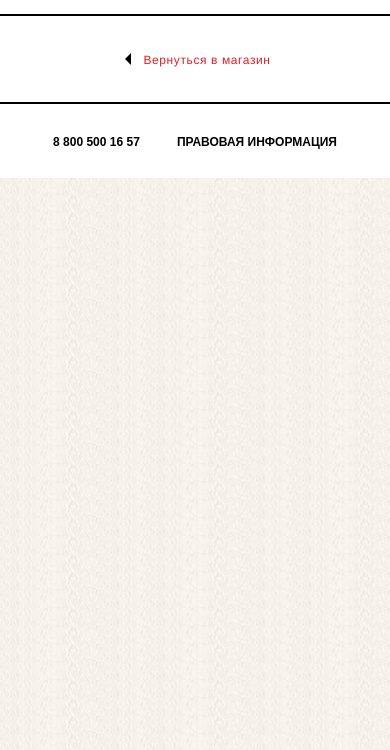
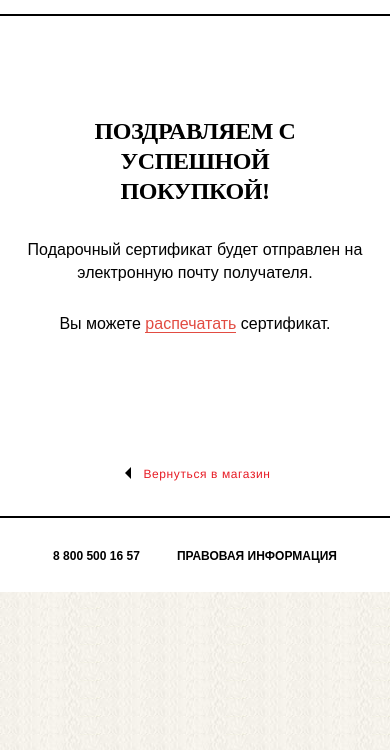
Before and after one commit to dianapaliy/certificate, a website: page finished.html in a window 390 px wide. Shown: the part 94-844 px from the top of the page. Drawn offline with Linux system fonts and the light colour scheme.

Commit message:
desktop+mobile version of 4 page

```diff
--- a/css/calendar.css
+++ b/css/calendar.css
@@ -248,9 +248,12 @@
          margin: 47px 0 0 0;
      }
      .ui-datepicker td{
-         padding: 4.5px 5px;
+         padding: 1.5% 3%;
          font-size: 1em;
          text-align: center;
          font-weight: bold;
      }
+     .ui-datepicker-calendar .ui-state-default{
+         font-weight: bold;
+     }
  }
--- a/finished.html
+++ b/finished.html
@@ -27,8 +27,16 @@
                 <li class="nav__item nav__item_checked"><span>Подтверждение</span></li>
             </ul>
         </div>
-        <div class="content">
-
+        <div class="content content_finished">
+            <p class="content__title">
+                Поздравляем с успешной покупкой!
+            </p>
+            <p class="content__text">
+                Подарочный сертификат будет отправлен на электронную почту получателя.
+            </p>
+            <p class="content__text">
+                Вы можете <a class="content__link" href="#">распечатать</a> сертификат.
+            </p>
         </div>
         <a class="back-link" href="#">Вернуться в магазин</a>
     </div>
--- a/less/mobile.less
+++ b/less/mobile.less
@@ -49,6 +49,28 @@
             color: #000;
             margin: 2px auto 25px;
         }
+        //-----------4page--------------------//
+        &_finished{
+            max-width: 87%;
+            text-align: center;
+            padding: 100px 0 102px 0;
+        }
+        &__title{
+            width: 74%;
+            margin: 0 auto;
+            padding: 0 0 33px 0;
+            line-height: 1.25em;
+        }
+        &__text{
+            padding-bottom: 28px;
+            line-height: 1.42em;
+
+        }
+        &__link{
+            color: #e24c42;
+            border-bottom: 1px solid #e24c42;
+        }
+        //-----------end---4page--------------------//
     }
     .login{
         width: 100%;
@@ -271,14 +293,12 @@
     .finish {
         margin: 0 auto;
         text-align: center;
-//        font-size: 14px;
         padding: 0;
         .input_checkbox + label{
             font-family: Arial;
             letter-spacing: -0.5px;
             line-height: 1.5em;
-//            margin: 1px 0 1px 28px;
-//            padding: 0;
+            display: block;
         }
 
     }
@@ -314,18 +334,16 @@
         }
     }
     .select-wr{
-        width: 65% !important;
+//        width: 65% !important;
+        width: 82% !important;
         display: inline-block;
-        //    float: right;
     }
     .select {
-        //    width: 59% !important;
         float: right;
         margin: -0.6rem 0 0;
         font-size: 14/16em;
         font-family: Arial;
         font-weight: normal;
-        //    margin: 0;
         position: relative;
         display: inline-block;
         /* inline-block for ie7 */
@@ -348,3 +366,22 @@
         }
     }
 }
+//--------------------end--2--page-----//
+@media only screen and (max-width: 690px){
+    .select-wr{
+        width: 78% !important;
+        display: inline-block;
+    }
+}
+@media only screen and (max-width: 535px){
+    .select-wr{
+        width: 70% !important;
+        display: inline-block;
+    }
+}
+@media only screen and (max-width: 370px){
+    .select-wr{
+        width: 65% !important;
+        display: inline-block;
+    }
+}
--- a/less/style.less
+++ b/less/style.less
@@ -95,7 +95,7 @@ body{
             color: #000;
         }
         &_checked{
-            margin: 0 0 0 30px;
+            margin: 0 0 0 29px;
             span{
                 position: relative;
                 &:before{
@@ -134,6 +134,29 @@ body{
     .clearfix;
     &__title_mob{
         display: none;
+    }
+
+    &_finished{
+        text-align: center;
+        padding: 110px 0 277px 9%;
+    }
+    &__title{
+        font-size: 24/16em;
+        font-weight: bold;
+        font-family: Times New Roman;
+        text-transform: uppercase;
+        padding: 0 0 22px 0;
+        letter-spacing: -0.4px;
+    }
+    &__text{
+        font-size: 16/16em;
+        font-weight: normal;
+        font-family: Arial;
+        padding-bottom: 6px;
+    }
+    &__link{
+        color: #e24c42;
+        border-bottom: 1px solid #e24c42;
     }
 }
 .login{
```
Also changed, not shown: css/all.css, 1 other file.
